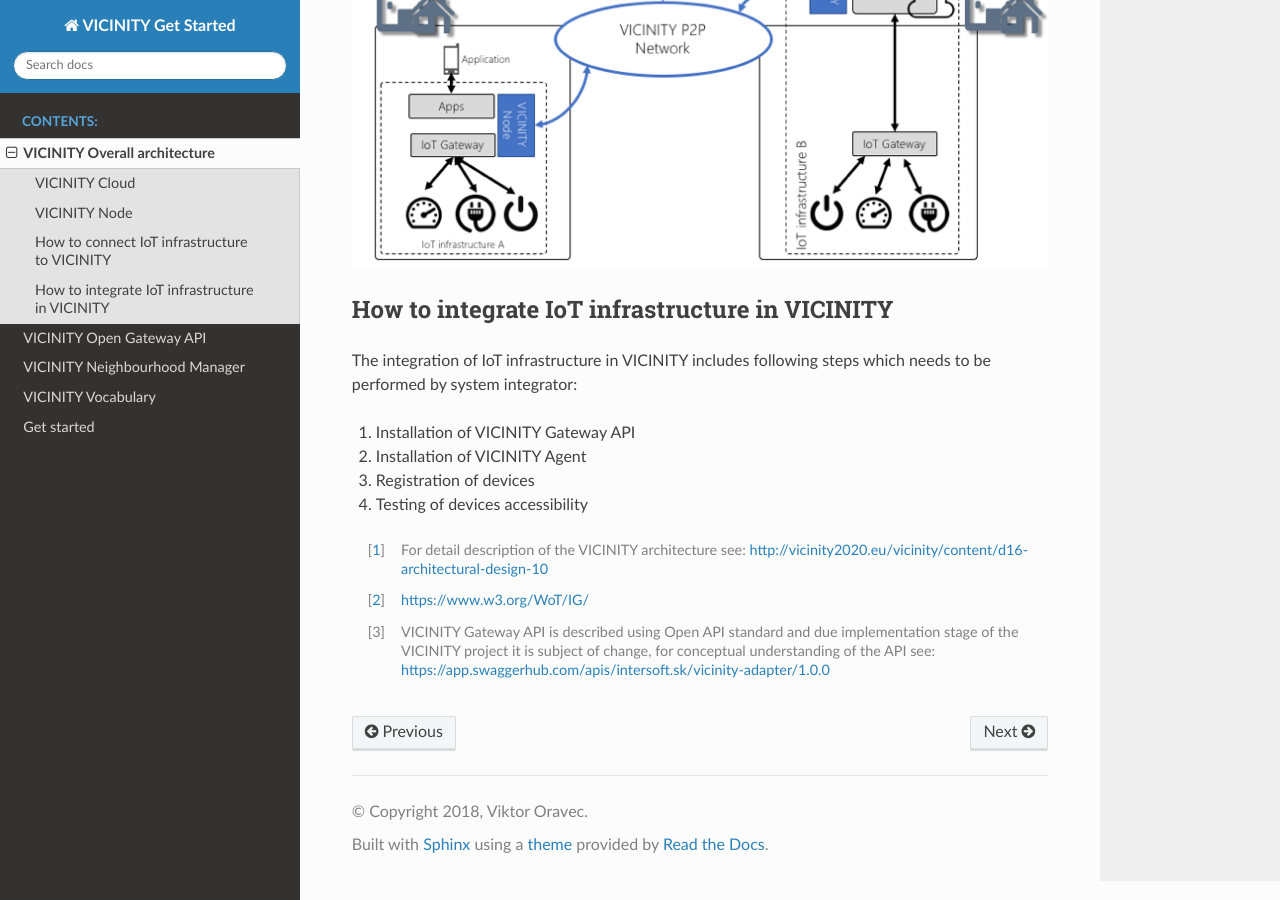
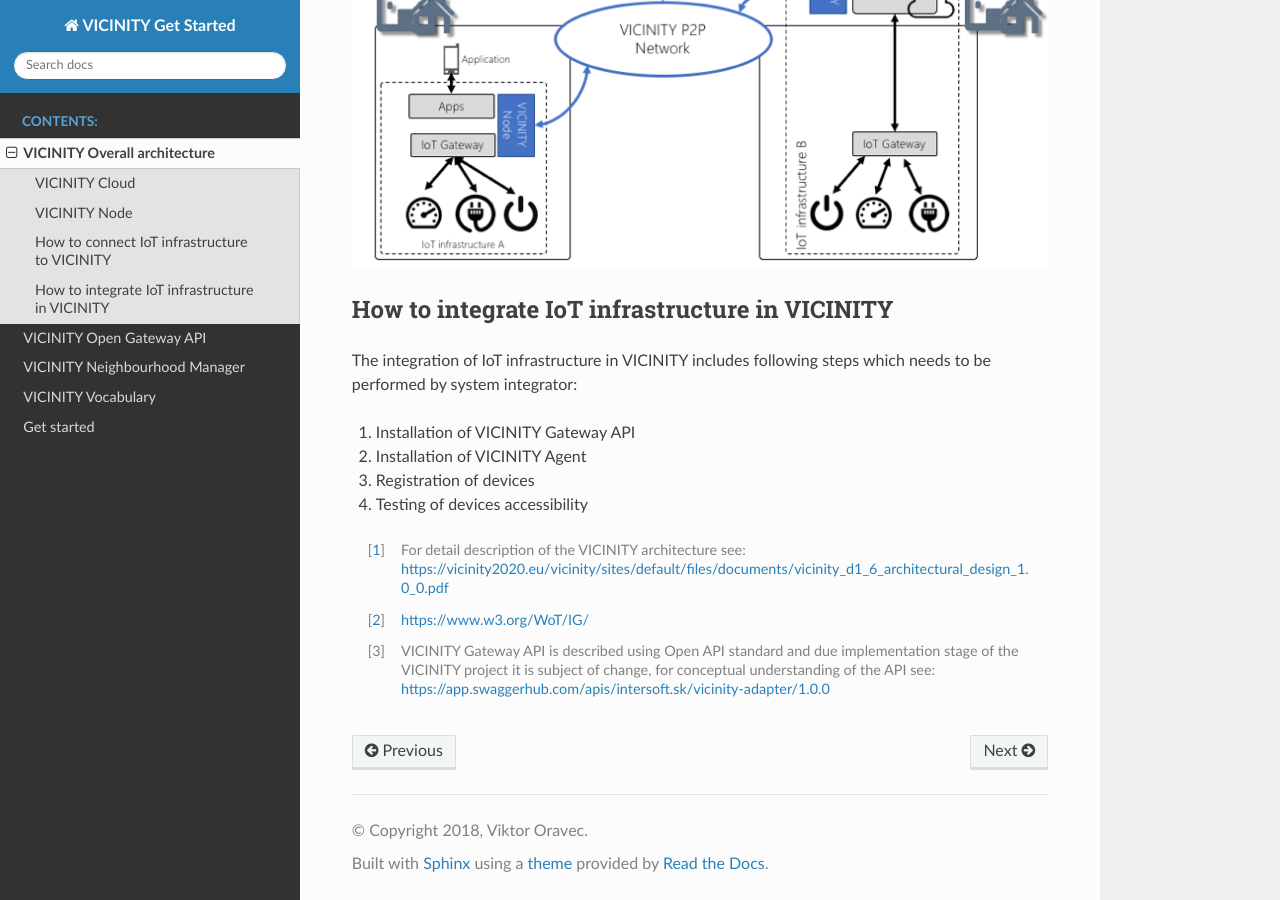
Before and after one commit to vicinityh2020/vicinity-get-started, a Sphinx documentation site: the page built from docs/architecture.rst, in a window 1280 px wide and 900 px high, scrolled down 4127 px. Built offline with Sphinx 7.4.7 and the Read the Docs theme 2.0.0, drawn with Linux system fonts in a browser that asks for light colours; formulas are drawn with MathJax 3; some of the changed lines change nothing that is shown.

Commit message:
Update architecture.rst

```diff
--- a/docs/architecture.rst
+++ b/docs/architecture.rst
@@ -87,6 +87,6 @@
 #. Testing of devices accessibility
 
 
-.. [#f1] For detail description of the VICINITY architecture see: http://vicinity2020.eu/vicinity/content/d16-architectural-design-10
+.. [#f1] For detail description of the VICINITY architecture see: https://vicinity2020.eu/vicinity/sites/default/files/documents/vicinity_d1_6_architectural_design_1.0_0.pdf
 .. [#f2] https://www.w3.org/WoT/IG/
 .. [#f3] VICINITY Gateway API is described using Open API standard and due implementation stage of the VICINITY project it is subject of change, for conceptual understanding of the API see: https://app.swaggerhub.com/apis/intersoft.sk/vicinity-adapter/1.0.0
```
